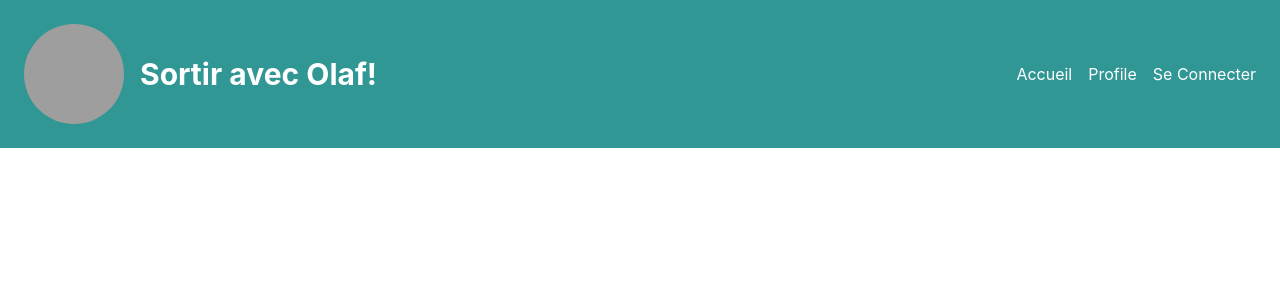
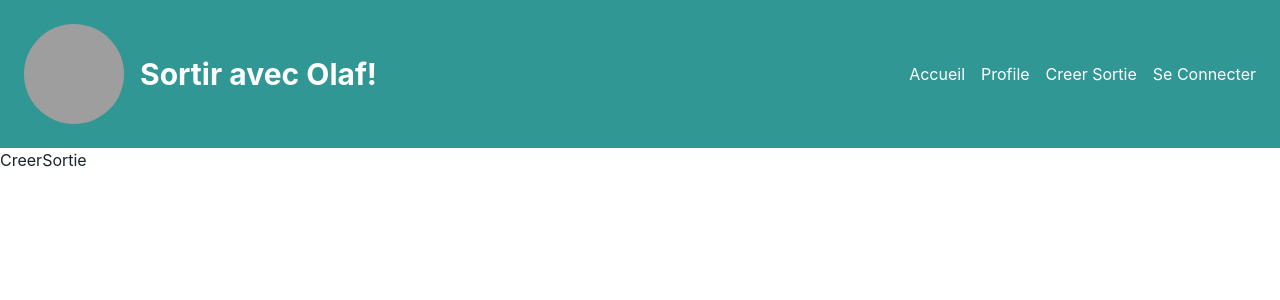
Before and after one commit to Alin1233/project-sortir, a React (Vite) app in the folder project-sortir-frontend/: page /creer in a window 1280 px wide. Shown: the top 300 px of the page. Built offline with nearby package versions, Linux system fonts and the light colour scheme; grey boxes are pictures that could not be loaded.

Commit message:
CreerSortie

```diff
--- a/project-sortir-frontend/src/App.jsx
+++ b/project-sortir-frontend/src/App.jsx
@@ -7,6 +7,7 @@ import Profile from './pages/Profile'
 import SeConnecter from './pages/SeConnecter'
 import { useState, useEffect } from 'react'
 import NavBar from './components/NavBar'
+import CreerSortie from './pages/CreerSortie'
 
 
 function App() {
@@ -31,6 +32,7 @@ function App() {
             <Route path="/" element={<Accueil />} />
             <Route path="/profile" element={<Profile />} />
             <Route path="/connecter" element={<SeConnecter user={user} setUser={setUser}/>} />
+            <Route path="/creer" element={<CreerSortie />} />
           </Routes>
         </Router>
       </>
--- a/project-sortir-frontend/src/components/NavBar.jsx
+++ b/project-sortir-frontend/src/components/NavBar.jsx
@@ -19,6 +19,7 @@ const NavBar = (props) => {
             <Box>
                 <Link as={RouterLink} to="/" mr="4">Accueil</Link>
                 <Link as={RouterLink} to="/profile" mr="4">Profile</Link>
+                <Link as={RouterLink} to="/creer" mr="4">Creer Sortie</Link>
                 {props.user ? (
                     <Button onClick={handeleLogout} variant="link" colorScheme="black" mr="4">
                         Welcome {props.user.nom}, Log Out
--- /dev/null
+++ b/project-sortir-frontend/src/pages/CreerSortie.jsx
@@ -0,0 +1,9 @@
+
+
+const CreerSortie = () => {
+  return (
+    <div>CreerSortie</div>
+  )
+}
+
+export default CreerSortie
```
